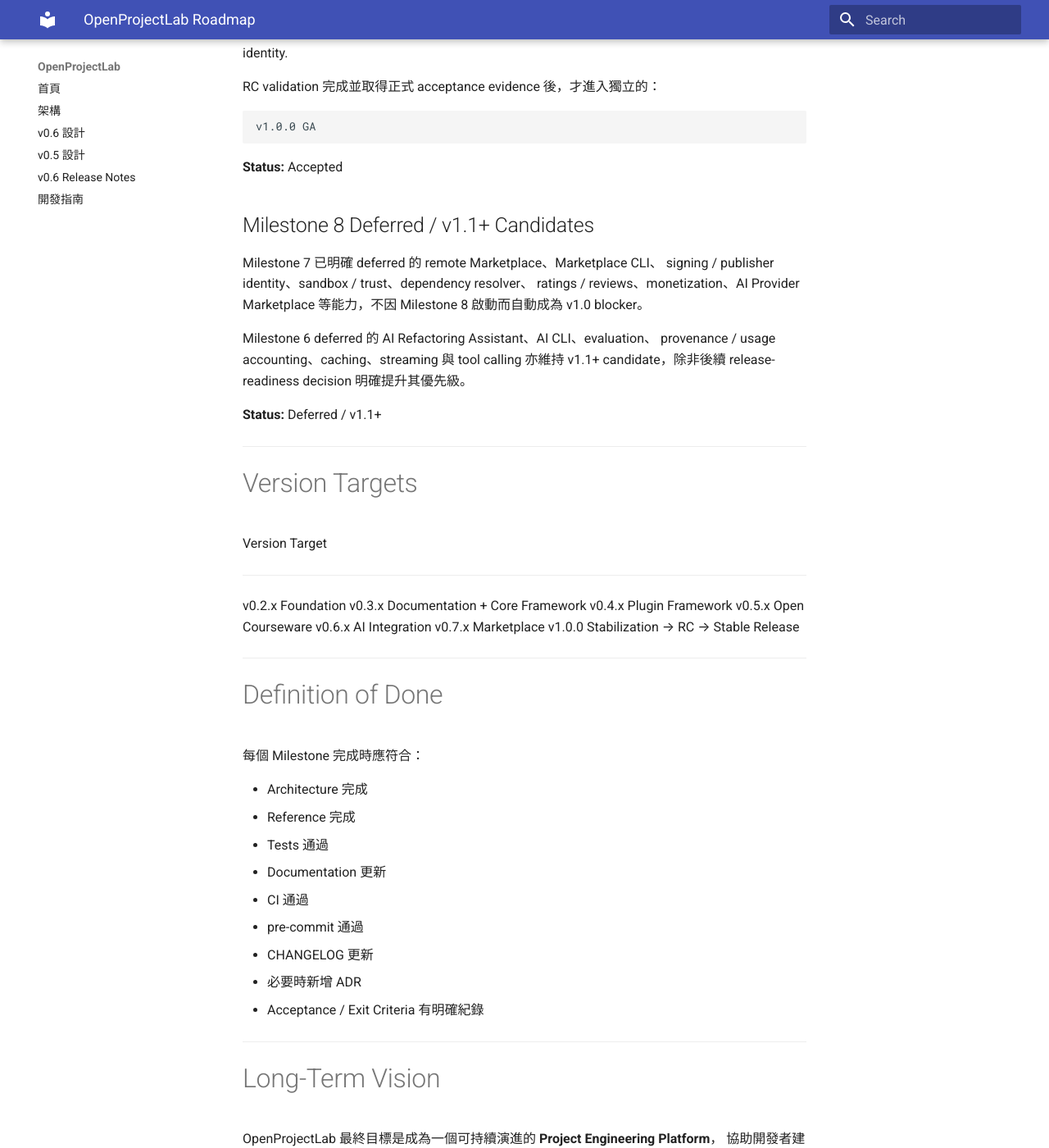
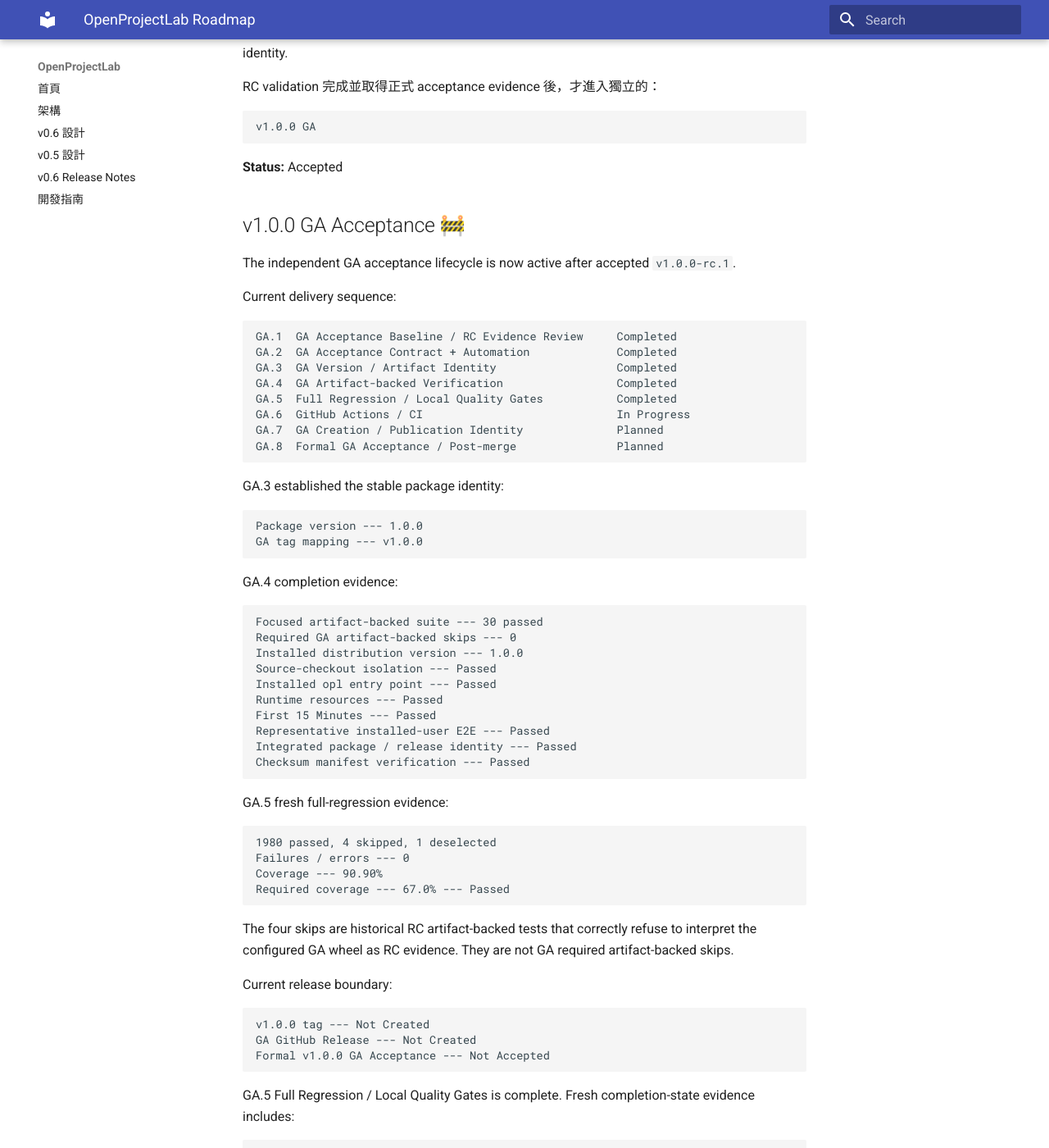
Before and after one commit to khwang1964/OpenProjectLab, an MkDocs documentation site: the page built from docs/roadmap.md, in a window 1280 px wide and 1400 px high, scrolled down 35684 px. Shown: the whole window at 82% size. Built offline with MkDocs 1.6.1 and Material for MkDocs 9.7.7, drawn with Linux system fonts in a browser that asks for light colours; some of the changed text lies outside the part shown.

Commit message:
test: complete v1.0 ga artifact verification (#159)
* test: complete v1.0 ga artifact verification

* test: align ga artifact checks with ci contexts

````diff
--- a/docs/roadmap.md
+++ b/docs/roadmap.md
@@ -61,7 +61,7 @@
 
 目前焦點：
 
-> **Milestone 8 --- RC Acceptance completed; next gate: v1.0.0 GA Acceptance**
+> **v1.0.0 GA Acceptance in progress — GA.6 GitHub Actions / CI active**
 
 ------------------------------------------------------------------------
 
@@ -1596,6 +1596,88 @@
 
 **Status:** Accepted
 
+
+## v1.0.0 GA Acceptance 🚧
+
+The independent GA acceptance lifecycle is now active after accepted
+`v1.0.0-rc.1`.
+
+Current delivery sequence:
+
+``` text
+GA.1  GA Acceptance Baseline / RC Evidence Review     Completed
+GA.2  GA Acceptance Contract + Automation             Completed
+GA.3  GA Version / Artifact Identity                  Completed
+GA.4  GA Artifact-backed Verification                 Completed
+GA.5  Full Regression / Local Quality Gates           Completed
+GA.6  GitHub Actions / CI                             In Progress
+GA.7  GA Creation / Publication Identity              Planned
+GA.8  Formal GA Acceptance / Post-merge               Planned
+```
+
+GA.3 established the stable package identity:
+
+``` text
+Package version --- 1.0.0
+GA tag mapping --- v1.0.0
+```
+
+GA.4 completion evidence:
+
+``` text
+Focused artifact-backed suite --- 30 passed
+Required GA artifact-backed skips --- 0
+Installed distribution version --- 1.0.0
+Source-checkout isolation --- Passed
+Installed opl entry point --- Passed
+Runtime resources --- Passed
+First 15 Minutes --- Passed
+Representative installed-user E2E --- Passed
+Integrated package / release identity --- Passed
+Checksum manifest verification --- Passed
+```
+
+GA.5 fresh full-regression evidence:
+
+``` text
+1980 passed, 4 skipped, 1 deselected
+Failures / errors --- 0
+Coverage --- 90.90%
+Required coverage --- 67.0% --- Passed
+```
+
+The four skips are historical RC artifact-backed tests that correctly refuse
+to interpret the configured GA wheel as RC evidence. They are not GA required
+artifact-backed skips.
+
+Current release boundary:
+
+``` text
+v1.0.0 tag --- Not Created
+GA GitHub Release --- Not Created
+Formal v1.0.0 GA Acceptance --- Not Accepted
+```
+
+GA.5 Full Regression / Local Quality Gates is complete. Fresh completion-state
+evidence includes:
+
+``` text
+Full regression --- 1980 passed, 4 skipped, 1 deselected
+Failures / errors --- 0
+Coverage --- 90.90%
+Required coverage --- 67.0% --- Passed
+Required GA artifact-backed skips --- 0
+git diff --check --- Passed
+Ruff --- Passed
+Ruff Format --- Passed
+pre-commit --- Passed
+```
+
+GA.6 GitHub Actions / CI is now active. GA.6 must verify the required CI jobs
+before GA.7 GA Creation / Publication Identity may begin.
+
+**Status:** In Progress
+
 ## Milestone 8 Deferred / v1.1+ Candidates
 
 Milestone 7 已明確 deferred 的 remote Marketplace、Marketplace CLI、
````
Also changed, not shown: CHANGELOG.md (+45 -0 lines), docs/HISTORY.md (+76 -0 lines), docs/releases/v1.0-ga-artifact-backed-verification.md (added, +386 -0 lines), 1 other file.
